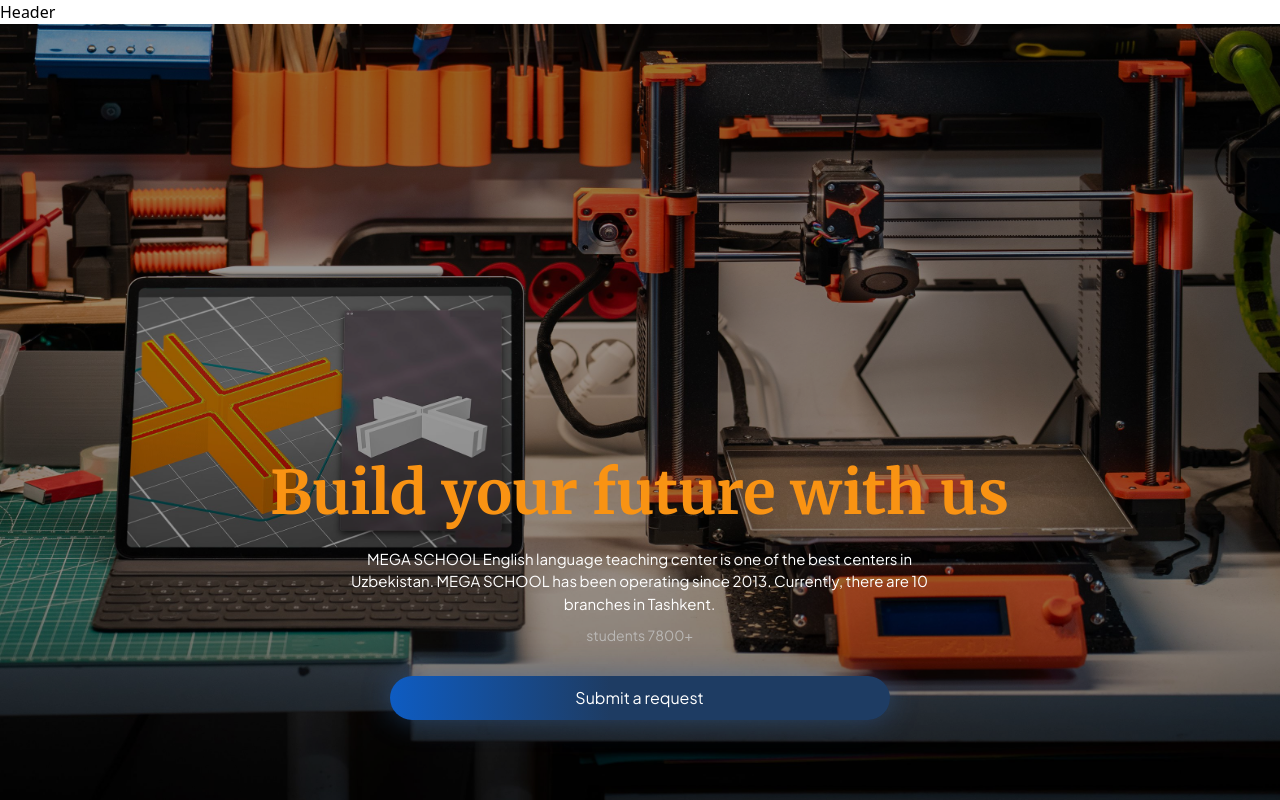
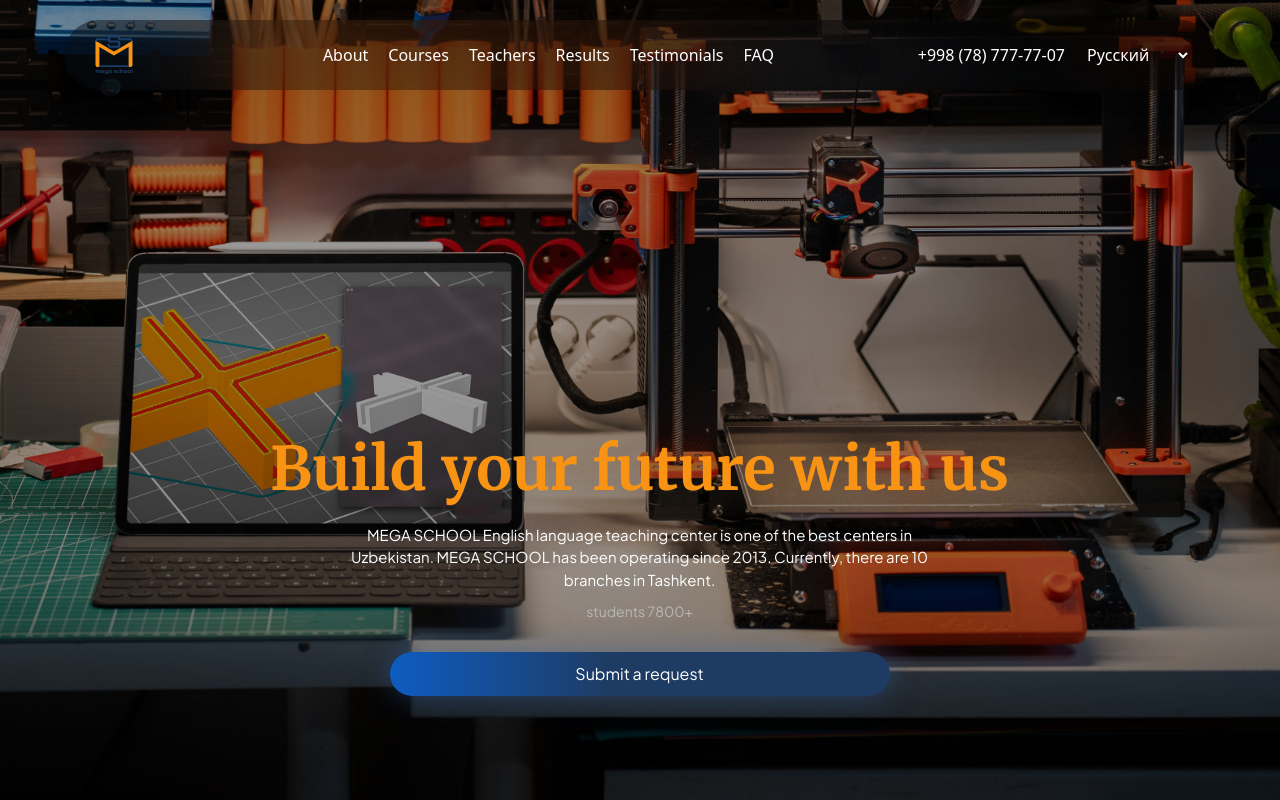
Before and after one commit to usershokhrukh/mega-school, a Next.js app: page / in a window 1280 px wide. Shown: the top 800 px of the page. Built offline with nearby package versions, Linux system fonts and the light colour scheme.

Commit message:
fix: remove dot from navbar and add scss styles

```diff
--- a/src/components/header/Header.jsx
+++ b/src/components/header/Header.jsx
@@ -1,10 +1,54 @@
 import Image from 'next/image'
 import React from 'react'
+import './header.modules.scss'
 
 const Header = () => {
   return (
-    <div>
-      Header
+    <div className="header">
+
+      <div className="header__logo">
+        <img
+          className="header__logo-img"
+          src="/logos/logo.svg"
+          alt="Logo"
+          width={50}
+          height={20}
+        />
+      </div>
+
+      <ul className="header__ul">
+        <li className="header__li">
+          <a className="header__link" href="#">About</a>
+        </li>
+        <li className="header__li">
+          <a className="header__link" href="#">Courses</a>
+        </li>
+        <li className="header__li">
+          <a className="header__link" href="#">Teachers</a>
+        </li>
+        <li className="header__li">
+          <a className="header__link" href="#">Results</a>
+        </li>
+        <li className="header__li">
+          <a className="header__link" href="#">Testimonials</a>
+        </li>
+        <li className="header__li">
+          <a className="header__link" href="#">FAQ</a>
+        </li>
+
+      </ul>
+
+      <div className="header__lang-wrapper">
+        <li className="header__li">
+          <a className="header__link" href="tel:+998787777707">+998 (78) 777-77-07</a>
+        </li>
+        <select id="languages" name="languages" className="header__lang-select">
+          <option value="r">Русский</option>
+          <option value="a">English</option>
+          <option value="u">O'zbekcha</option>
+        </select>
+      </div>
+
     </div>
   )
 }
--- /dev/null
+++ b/src/components/header/header.modules.scss
@@ -0,0 +1,94 @@
+.header__ul {
+  list-style: none;
+  margin: 0;
+  padding: 0;
+  display: flex;
+  gap: 20px;
+  margin-left: 40px;
+}
+
+.header__link {
+  text-decoration: none;
+  color: #ffffff;
+  font-weight: 500;
+  transition: color 0.3s ease;
+
+}
+
+.header__link:hover {
+  color: #0070f3;
+}
+
+.header {
+  position: fixed;
+  top: 20px;
+  left: 50%;
+  transform: translateX(-50%);
+  width: 90%;
+  max-width: 1200px;
+  border-radius: 50px;
+
+  background-color: rgba(0, 0, 0, 0.284);
+  backdrop-filter: blur(100px);
+  -webkit-backdrop-filter: blur(100px);
+  box-shadow: 0 4px 30px rgba(0, 0, 0, 0.05);
+  backdrop-filter: blur(50px);
+
+  display: flex;
+  justify-content: space-between;
+  align-items: center;
+  padding: 10px 25px;
+  z-index: 1000;
+  box-sizing: border-box;
+}
+
+.header__li {
+  list-style: none;
+}
+
+.header__lang-wrapper {
+  display: flex;
+  align-items: center;
+  gap: 8px;
+
+
+}
+
+.header__lang-label {
+  font-size: 14px;
+  color: #666;
+}
+
+.header__lang-select {
+  padding: 5px 10px;
+  cursor: pointer;
+  color: #fff;
+  border-radius: 5px;
+
+  background-color: rgba(0, 0, 0, 0);
+  backdrop-filter: blur(100px);
+  -webkit-backdrop-filter: blur(100px);
+  box-shadow: 0 4px 30px rgba(0, 0, 0, 0.05);
+  backdrop-filter: blur(50px);
+
+}
+
+@media (max-width: 768px) {
+  .header {
+    flex-direction: column;
+    gap: 15px;
+    padding: 20px;
+    border-radius: 24px;
+    width: 95%;
+  }
+
+  .header__ul {
+    flex-wrap: wrap;
+    justify-content: center;
+    gap: 12px 18px;
+  }
+
+  .header__link {
+    font-size: 15px;
+  }
+}
```
Also changed, not shown: 1 other file (tests, documents, lock files or other folders).
